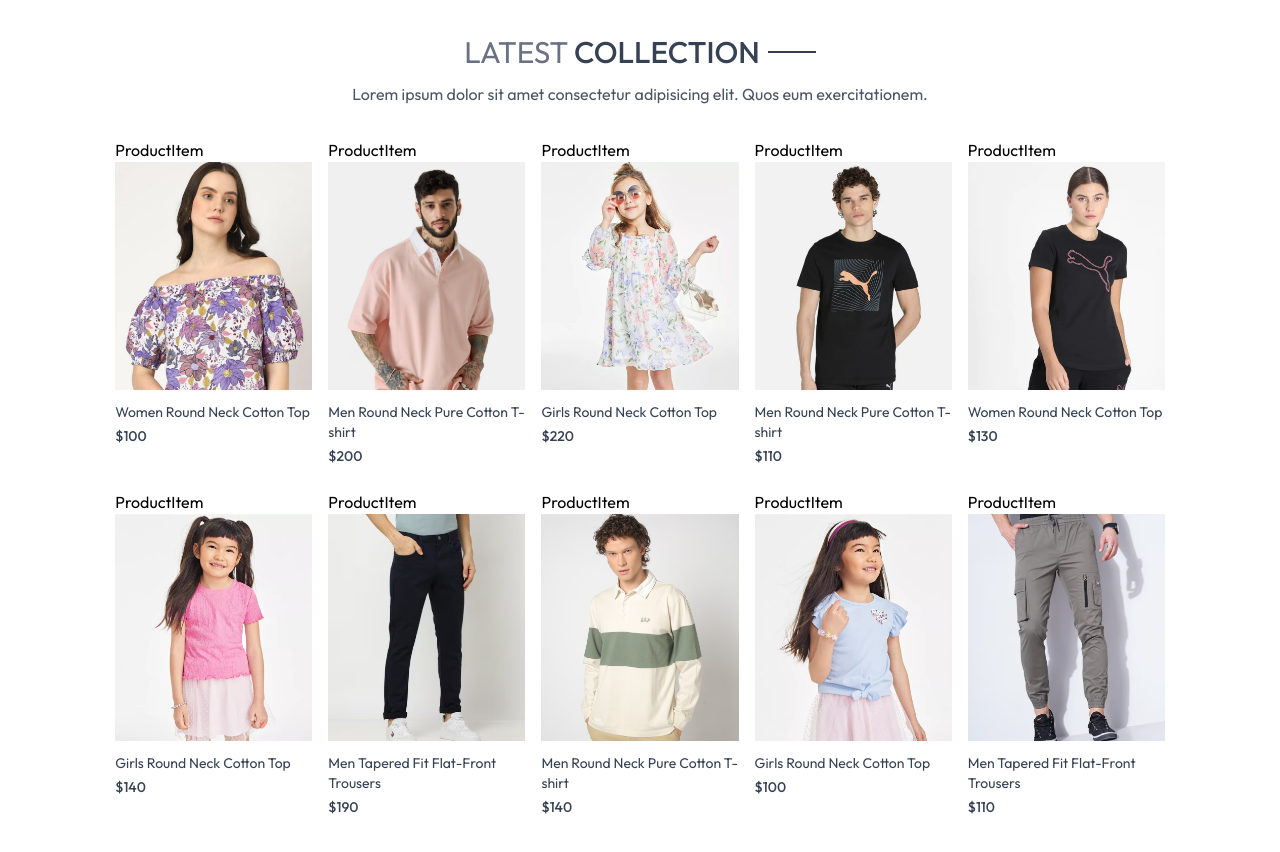
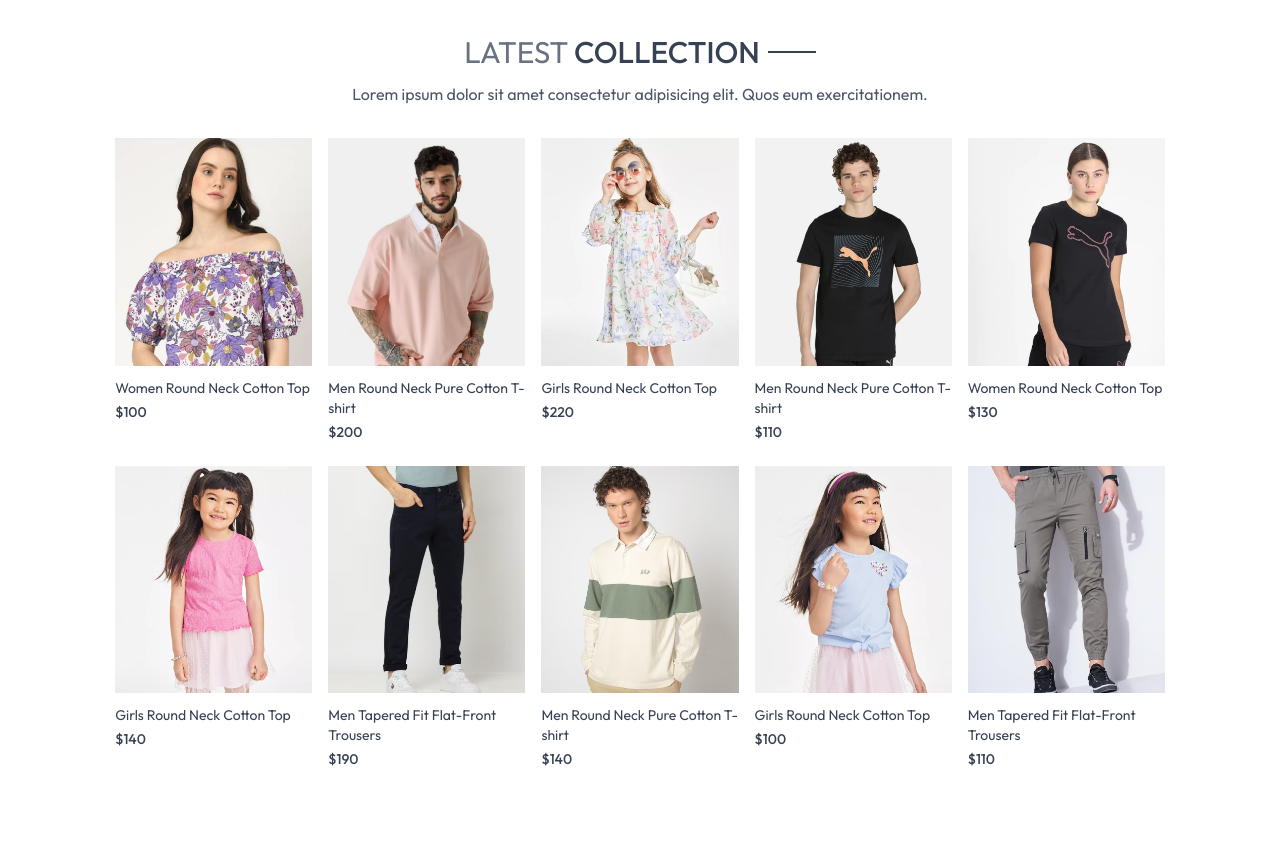
Before and after one commit to hellokristinafaye/clothing-ecommerce, a React (Vite) app: page / in a window 1280 px wide. Shown: the part 540-1392 px from the top of the page. After the commit the page ends 1349 px from the top, so only its background shows below. Built offline with nearby package versions, Linux system fonts and the light colour scheme.

Commit message:
removed placeholder text

```diff
--- a/src/components/ProductItem.jsx
+++ b/src/components/ProductItem.jsx
@@ -7,7 +7,7 @@ const ProductItem = ({ id, image, name, price }) => {
     const { currency } = useContext(ShopContext);
 
   return (
-      <div>ProductItem
+      <div>
 
           <Link className="text-gray-700 cursor-pointer" to={`/product/${id}`}>
               <div className="overflow-hidden">
```
